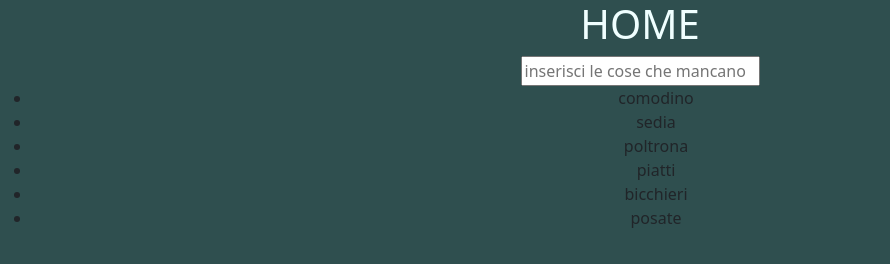
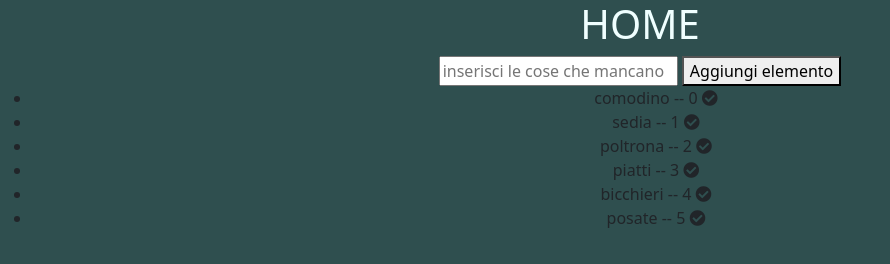
Before and after one commit to sofia-papa/vue-todolist, a plain HTML site: page index.html in a window 1280 px wide. Shown: the whole page, without its empty margins (0-890 px from the left). Drawn offline with nearby package versions, Linux system fonts and the light colour scheme.

Commit message:
check methods

```diff
--- a/index.html
+++ b/index.html
@@ -21,10 +21,12 @@
 
     <div id="app" class="text-center">
         <h1>HOME</h1>
-        <input type="text" placeholder="inserisci le cose che mancano">
+        <input type="text" placeholder="inserisci le cose che mancano" v-model = "aggiungiLista" @keyup.enter="onkeyupevent">
+        <button @click="aggiungiElemento">Aggiungi elemento</button>
        <ul>
-           <li v-for="accessori in listaCasa">
-               {{ accessori }}
+           <li v-for="(accessori, index) in listaCasa">
+               {{ accessori }} -- {{ index }}
+               <i class="fas fa-check-circle" @click="eliminaElemento(index)"></i>
            </li>
        </ul>
     </div>
--- a/js/myscript.js
+++ b/js/myscript.js
@@ -13,9 +13,25 @@ let app = new Vue({
     data : {
 
         listaCasa : ["comodino", "sedia", "poltrona", "piatti", "bicchieri", "posate"],
+        aggiungiLista : "",
     },
 
     methods: {
 
+        eliminaElemento : function (deleteElement){
+            this.listaCasa.splice(deleteElement, 1);
+            console.log (listaCasa);
+
+        },
+
+        aggiungiElemento : function () {
+            this.listaCasa.push(this.aggiungiLista);
+            this.aggiungiLista = "";
+
+        },
+
+        onkeyupevent : function (event) {
+            this.aggiungiElemento();
+        },
     }
 });
```
